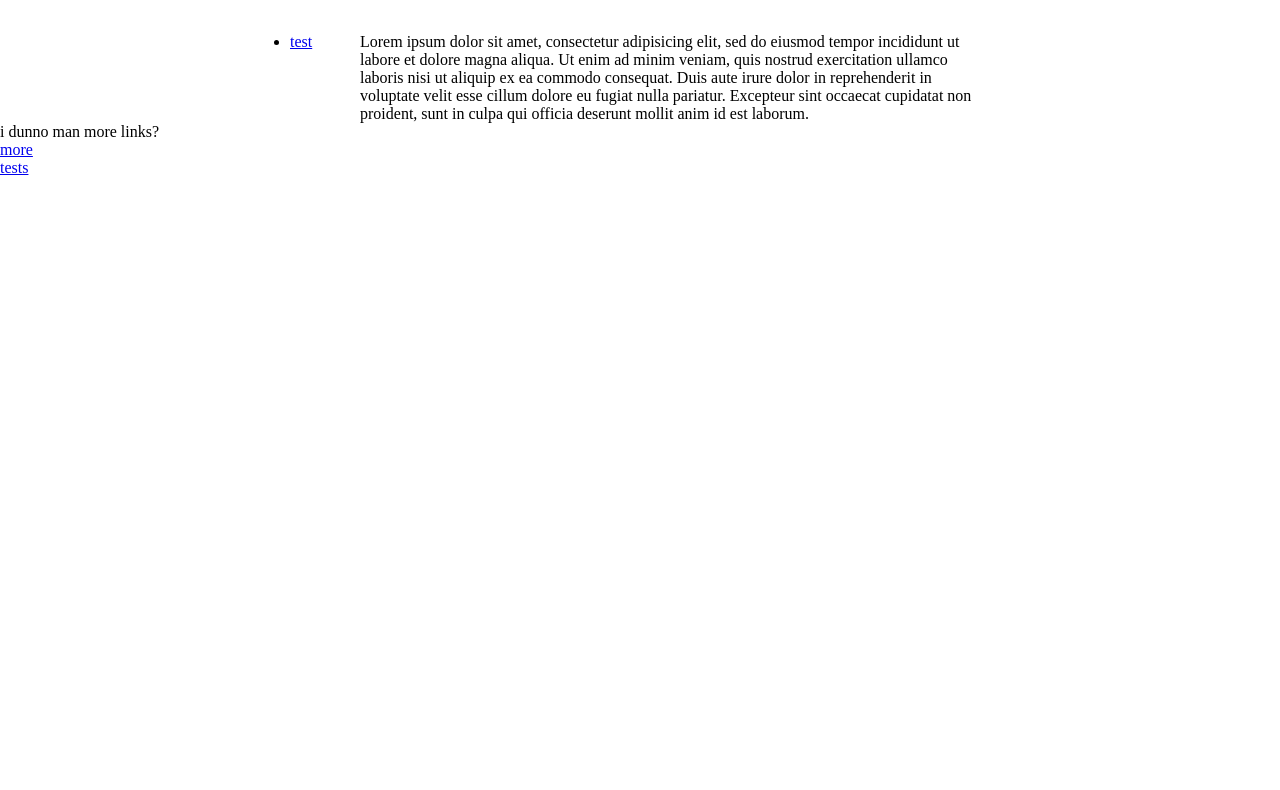
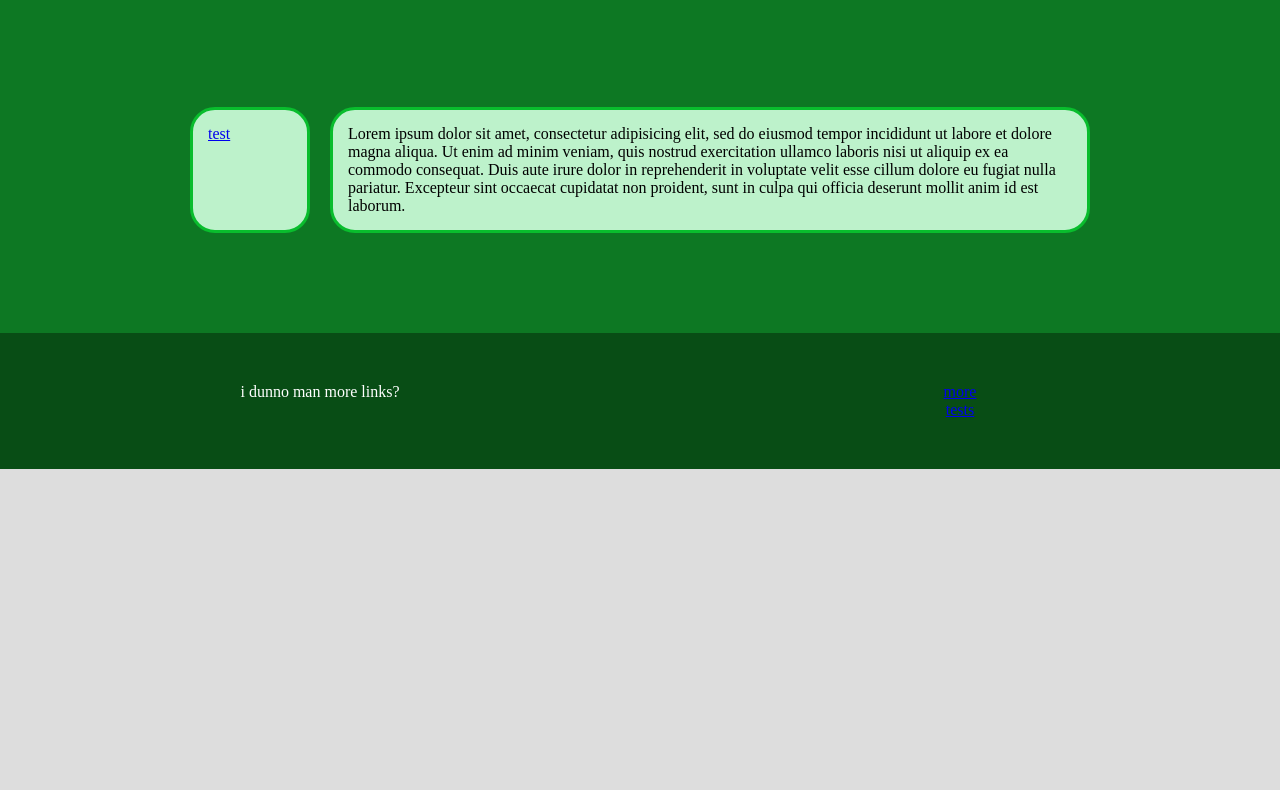
Before and after one commit to Throwablebrick/Throwablebrick.github.io, a plain HTML site: page index.html in a window 1280 px wide. Shown: the part 67-857 px from the top of the page. Before the commit the page ends 800 px from the top, so only its background shows below. Drawn offline with Linux system fonts and the light colour scheme.

Commit message:
color added

```diff
--- a/index.html
+++ b/index.html
@@ -10,13 +10,13 @@
 		<div class='header'>
 			<h1>this is the top bar</h1>
 		</div>
-		<div class='content'>
-			<div class="links">
+		<div class='content2'>
+			<div class="links" id='content'>
 				<ul>
 					<li><a href="#">test</a></li>
 				</ul>
 			</div>
-			<div class="meat">
+			<div class="meat" id='content'>
 				<p>Lorem ipsum dolor sit amet, consectetur adipisicing elit, sed do eiusmod tempor incididunt ut labore et dolore magna aliqua. Ut enim ad minim veniam, quis nostrud exercitation ullamco laboris nisi ut aliquip ex ea commodo consequat. Duis aute irure dolor in reprehenderit in voluptate velit esse cillum dolore eu fugiat nulla pariatur. Excepteur sint occaecat cupidatat non proident, sunt in culpa qui officia deserunt mollit anim id est laborum.</p>
 			</div>
 		</div>
@@ -31,5 +31,6 @@
 				</ul>
 			</div>
 		</div>
+		<img src="././images/300x700.svg" alt="" width="100%">
 	</body>
 </html>
--- a/style.css
+++ b/style.css
@@ -2,19 +2,63 @@
 	margin: 0;
 	padding: 0;
 }
+ul {
+	list-style-type: none;
+}
+
+:root {
+	--dark_green: #084d15;
+	--background: #0d7823;
+	--text_backing: #bdf2cb;
+	--accent: #09bd2d;
+}
+
+body {
+	background: var(--background);;
+	color: white;
+}
 
 .header {
+	padding: 15px;
 	position: fixed;
-	background: blue;
+	background: var(--dark_green);;
 	width: 100%;
 }
 
-.content {
+.content2 {
 	display: grid;
-	grid-template-columns: 70px auto;
+	grid-template-columns: 120px auto;
 	justify-content: center;
+	width: 900px;
+	margin: 0 auto;
+	padding-top: 174px;
+	gap: 20px;
+}
+
+.footer {
+	display: grid;
+	grid-template-columns: 50% 50%;
+	justify-content: space-evenly;
+	text-align: center;
+	align-items: stretch;
 	margin-top: 100px;
-	width: 700px;
+	background: var(--dark_green);;
+	width: 100%;
 	margin: 0 auto;
-	padding-top: 100px;
+	padding: 50px 0 50px 0;
+	margin-top: 100px;
 }
+
+.links {
+}
+
+.meat {
+}
+
+#content {
+	border: solid var(--accent);;
+	border-radius: 25px;
+	padding: 15px;
+	background: var(--text_backing);;
+	color: black;
+}
```
